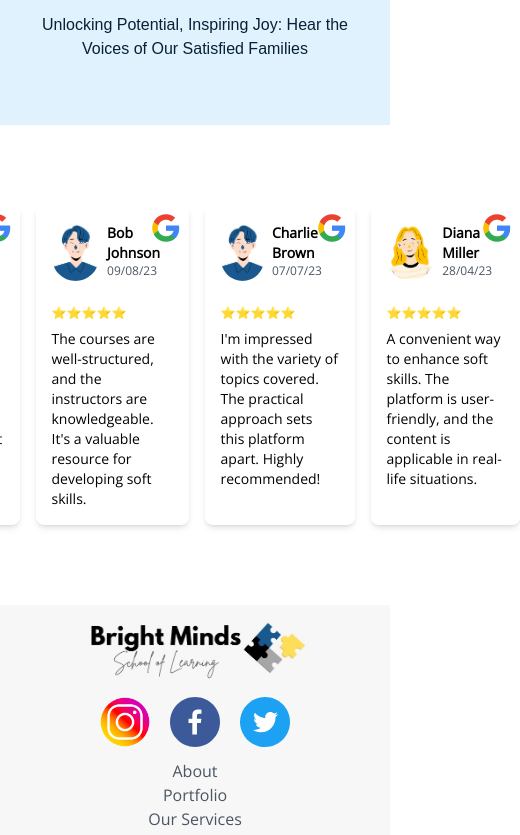
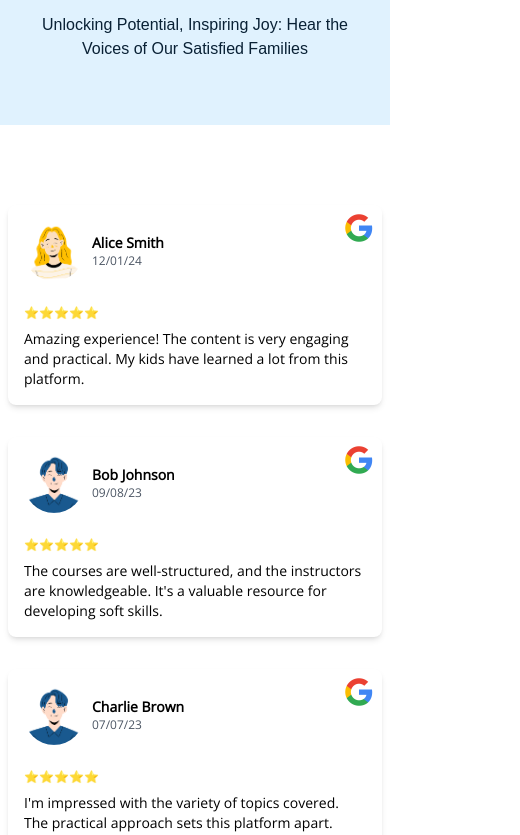
Before and after one commit to amiranazri/brightminds-website, a Next.js app: page / in a window 390 px wide. Shown: the part 1864-2699 px from the top of the page, 520 px wide, since content can reach past the window. Built offline with nearby package versions, Linux system fonts and the light colour scheme; a web font is replaced by a local one.

Commit message:
Fxed review cards responsiveness

```diff
--- a/app/about/page.tsx
+++ b/app/about/page.tsx
@@ -143,7 +143,7 @@ function About() {
         </div>
       </div>
       {/* COURSES */}
-      <div className="flex flex-wrap justify-center items-center w-[80%] mx-auto my-16">
+      <div className="flex flex-wrap justify-center items-center md:w-[60%] lg:w-[80%] mx-auto my-16">
         {coursedata.map((course, index) => (
           <CourseCard
             key={index}
@@ -184,7 +184,7 @@ function About() {
         </div>
       </div>
 
-      <div className="mt-16 py-16 bg-sky-100 ">
+      <div className="mt-16 pt-8 pb-16 bg-sky-100 ">
         <h1 className="my-16">Partner Schools</h1>
         <Slider
           width="250px"
--- a/app/page.tsx
+++ b/app/page.tsx
@@ -43,7 +43,7 @@ export default function Page() {
         </h4>
       </div>
 
-      <div className="flex md:flex-wrap lg:flex-wrap justify-center mx-auto py-16  w-full sm:w-[85%] md:w-[65%]">
+      <div className="flex flex-col sm:flex-col md:flex-col lg:flex-row md:flex-wrap lg:flex-wrap justify-center mx-auto py-16  w-full md:w-[65%]">
         {reviewsData.map((review, index) => (
           <ReviewCard
             key={index}
--- a/app/ui/components/ReviewCard.js
+++ b/app/ui/components/ReviewCard.js
@@ -10,7 +10,7 @@ const ReviewCard = ({ author, authorImg, rating, review, date }) => {
   };
 
   return (
-    <div className="review-card bg-white rounded-lg shadow-md p-4 md:p-6 lg:p-8 mx-2 md:mx-4 lg:mx-8 my-4 md:h-56 lg:w-96 relative sm:w-80 md:w-full">
+    <div className="review-card bg-white rounded-lg shadow-md p-4 md:p-6 lg:p-8 mx-2 md:mx-4 lg:mx-8 my-4 md:min-h-[180px] lg:w-96 relative sm:w-80 md:w-full">
       <div className="flex flex-col md:flex-row justify-between items-start md:flex-wrap">
         <div className="author-info flex items-center mb-4 md:mb-0 md:w-full">
           <div
```
